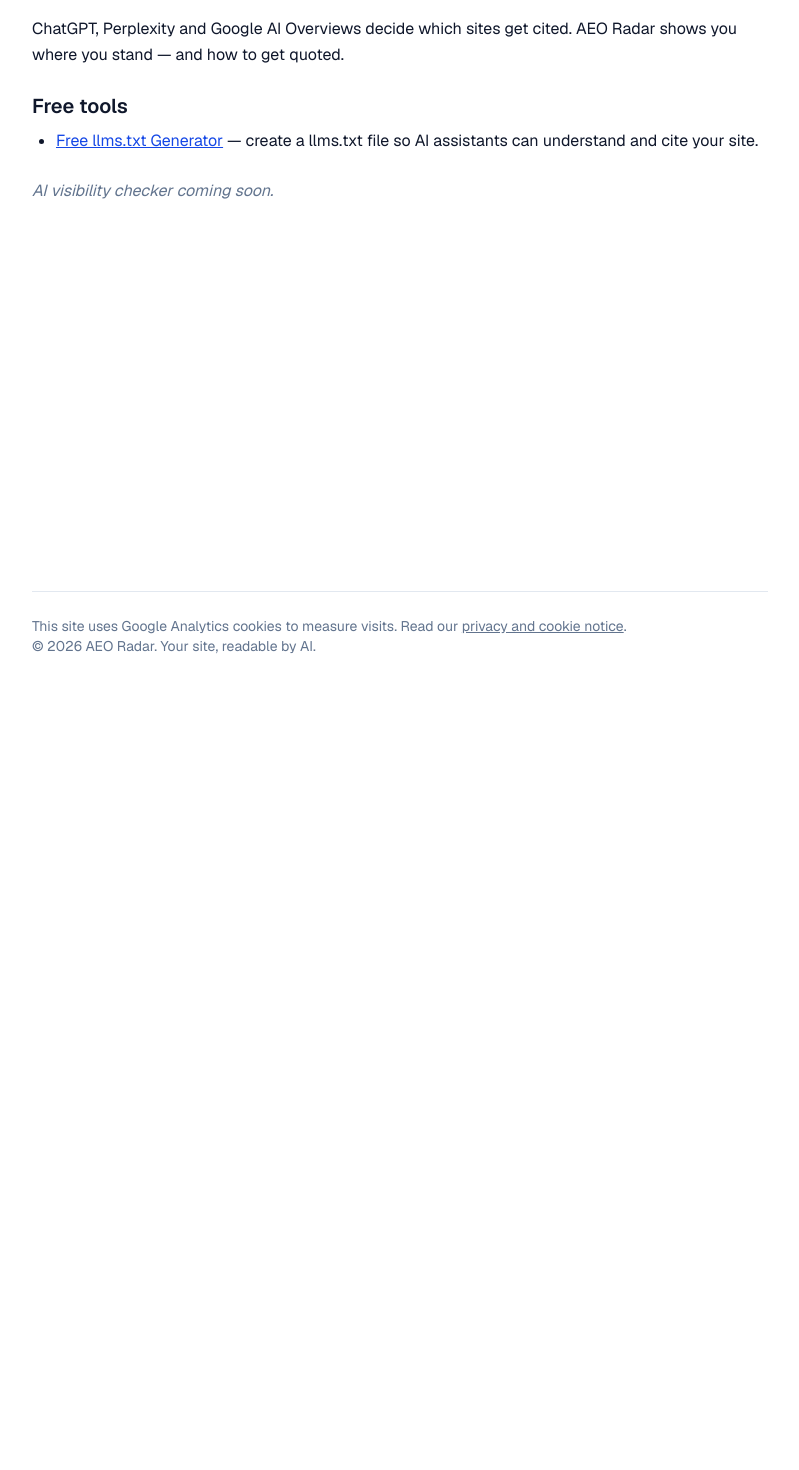
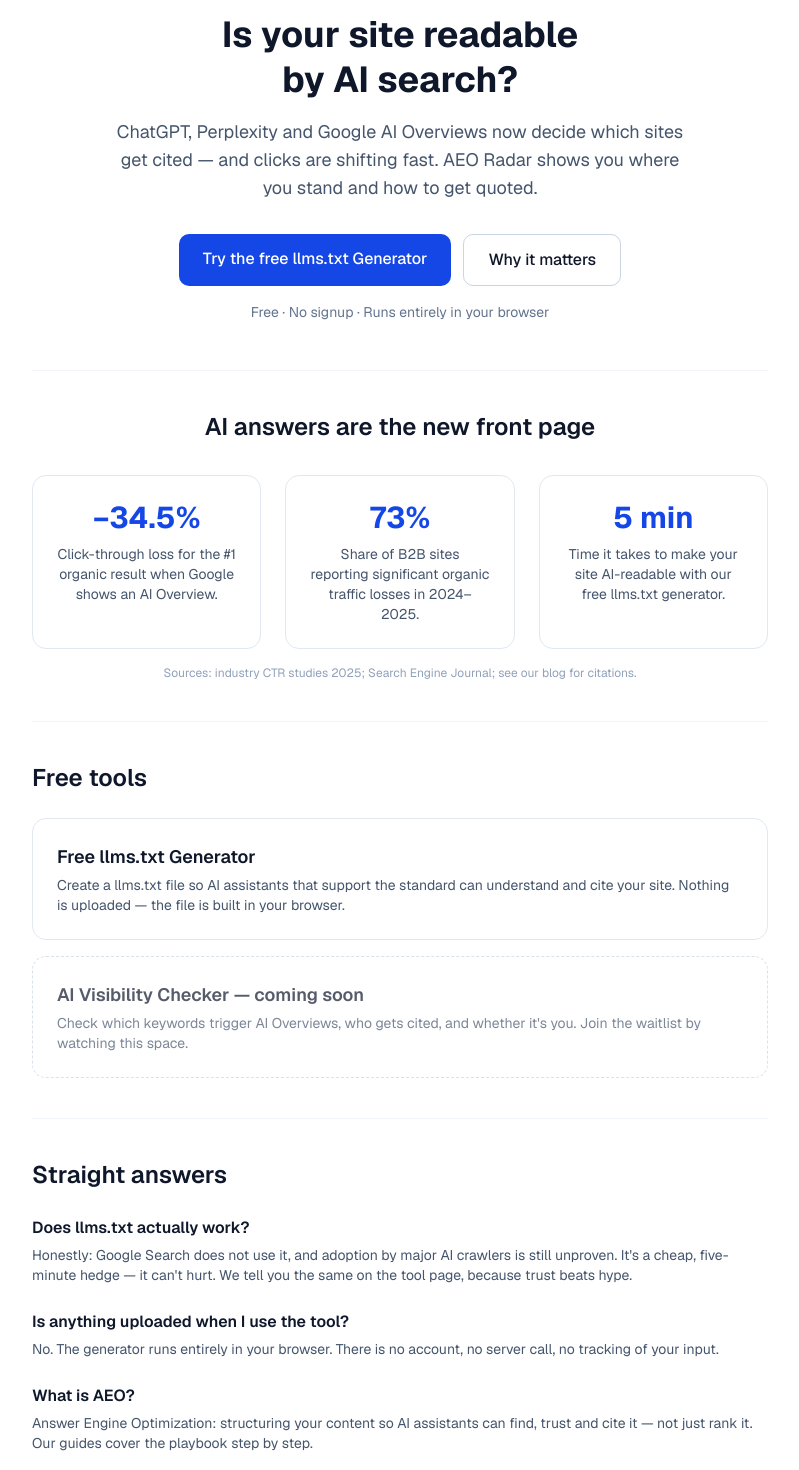
Before and after one commit to niceman1996/aeo-radar, a Next.js app in the folder site/: page / in a window 1280 px wide. Shown: the part 120-1590 px from the top of the page, without its empty margins (240-1039 px from the left). Before the commit the page ends 800 px from the top, so only its background shows below. Built offline with nearby package versions, Linux system fonts and the light colour scheme; no server answers.

Commit message:
feat: restore updated AEO Radar homepage

```diff
--- a/site/src/app/page.tsx
+++ b/site/src/app/page.tsx
@@ -1,24 +1,129 @@
+import Link from "next/link";
+
 export default function Home() {
   return (
     <div>
-      <h1 className="text-3xl font-bold mb-4">
-        Make your site readable by AI search
-      </h1>
-      <p className="mb-6">
-        ChatGPT, Perplexity and Google AI Overviews decide which sites get
-        cited. AEO Radar shows you where you stand — and how to get quoted.
-      </p>
-      <h2 className="text-xl font-semibold mb-2">Free tools</h2>
-      <ul className="list-disc pl-6 mb-6">
-        <li>
-          <a href="/llms-txt-generator" className="underline text-blue-700">
+      {/* Hero */}
+      <section className="py-12 text-center">
+        <h1 className="text-4xl font-bold leading-tight mb-4">
+          Is your site readable
+          <br className="hidden sm:block" /> by AI search?
+        </h1>
+        <p className="text-lg text-slate-600 max-w-xl mx-auto mb-8">
+          ChatGPT, Perplexity and Google AI Overviews now decide which sites
+          get cited — and clicks are shifting fast. AEO Radar shows you where
+          you stand and how to get quoted.
+        </p>
+        <div className="flex flex-col sm:flex-row gap-3 justify-center">
+          <Link
+            href="/llms-txt-generator"
+            className="rounded-lg bg-blue-700 text-white px-6 py-3 font-medium hover:bg-blue-800"
+          >
+            Try the free llms.txt Generator
+          </Link>
+          <a
+            href="#why"
+            className="rounded-lg border border-slate-300 px-6 py-3 font-medium hover:bg-slate-50"
+          >
+            Why it matters
+          </a>
+        </div>
+        <p className="text-sm text-slate-500 mt-4">
+          Free · No signup · Runs entirely in your browser
+        </p>
+      </section>
+
+      {/* Why */}
+      <section id="why" className="py-10 border-t border-slate-100">
+        <h2 className="text-2xl font-semibold text-center mb-8">
+          AI answers are the new front page
+        </h2>
+        <div className="grid gap-6 sm:grid-cols-3 text-center">
+          <div className="rounded-xl border border-slate-200 p-6">
+            <div className="text-3xl font-bold text-blue-700 mb-2">−34.5%</div>
+            <p className="text-sm text-slate-600">
+              Click-through loss for the #1 organic result when Google shows an
+              AI Overview.
+            </p>
+          </div>
+          <div className="rounded-xl border border-slate-200 p-6">
+            <div className="text-3xl font-bold text-blue-700 mb-2">73%</div>
+            <p className="text-sm text-slate-600">
+              Share of B2B sites reporting significant organic traffic losses
+              in 2024–2025.
+            </p>
+          </div>
+          <div className="rounded-xl border border-slate-200 p-6">
+            <div className="text-3xl font-bold text-blue-700 mb-2">5 min</div>
+            <p className="text-sm text-slate-600">
+              Time it takes to make your site AI-readable with our free
+              llms.txt generator.
+            </p>
+          </div>
+        </div>
+        <p className="text-xs text-slate-400 text-center mt-4">
+          Sources: industry CTR studies 2025; Search Engine Journal; see our
+          blog for citations.
+        </p>
+      </section>
+
+      {/* Tools */}
+      <section className="py-10 border-t border-slate-100">
+        <h2 className="text-2xl font-semibold mb-6">Free tools</h2>
+        <Link
+          href="/llms-txt-generator"
+          className="block rounded-xl border border-slate-200 p-6 hover:border-blue-400 hover:shadow-sm transition"
+        >
+          <h3 className="font-semibold text-lg mb-1">
             Free llms.txt Generator
-          </a>{" "}
-          — create a llms.txt file so AI assistants can understand and cite
-          your site.
-        </li>
-      </ul>
-      <p className="italic text-slate-500">AI visibility checker coming soon.</p>
+          </h3>
+          <p className="text-slate-600 text-sm">
+            Create a llms.txt file so AI assistants that support the standard
+            can understand and cite your site. Nothing is uploaded — the file
+            is built in your browser.
+          </p>
+        </Link>
+        <div className="mt-4 rounded-xl border border-dashed border-slate-300 p-6 opacity-70">
+          <h3 className="font-semibold text-lg mb-1">
+            AI Visibility Checker — coming soon
+          </h3>
+          <p className="text-slate-600 text-sm">
+            Check which keywords trigger AI Overviews, who gets cited, and
+            whether it&apos;s you. Join the waitlist by watching this space.
+          </p>
+        </div>
+      </section>
+
+      {/* FAQ */}
+      <section className="py-10 border-t border-slate-100">
+        <h2 className="text-2xl font-semibold mb-6">Straight answers</h2>
+        <div className="space-y-6">
+          <div>
+            <h3 className="font-semibold">Does llms.txt actually work?</h3>
+            <p className="text-slate-600 text-sm mt-1">
+              Honestly: Google Search does not use it, and adoption by major AI
+              crawlers is still unproven. It&apos;s a cheap, five-minute hedge
+              — it can&apos;t hurt. We tell you the same on the tool page,
+              because trust beats hype.
+            </p>
+          </div>
+          <div>
+            <h3 className="font-semibold">Is anything uploaded when I use the tool?</h3>
+            <p className="text-slate-600 text-sm mt-1">
+              No. The generator runs entirely in your browser. There is no
+              account, no server call, no tracking of your input.
+            </p>
+          </div>
+          <div>
+            <h3 className="font-semibold">What is AEO?</h3>
+            <p className="text-slate-600 text-sm mt-1">
+              Answer Engine Optimization: structuring your content so AI
+              assistants can find, trust and cite it — not just rank it. Our
+              guides cover the playbook step by step.
+            </p>
+          </div>
+        </div>
+      </section>
     </div>
   );
 }
--- /dev/null
+++ b/site/src/app/sitemap.ts
@@ -0,0 +1,21 @@
+import type { MetadataRoute } from "next";
+
+export const dynamic = "force-static";
+
+export default function sitemap(): MetadataRoute.Sitemap {
+  const base = "https://zl1.top";
+  return [
+    {
+      url: base,
+      lastModified: new Date(),
+      changeFrequency: "weekly",
+      priority: 1,
+    },
+    {
+      url: `${base}/llms-txt-generator`,
+      lastModified: new Date(),
+      changeFrequency: "weekly",
+      priority: 0.9,
+    },
+  ];
+}
```
